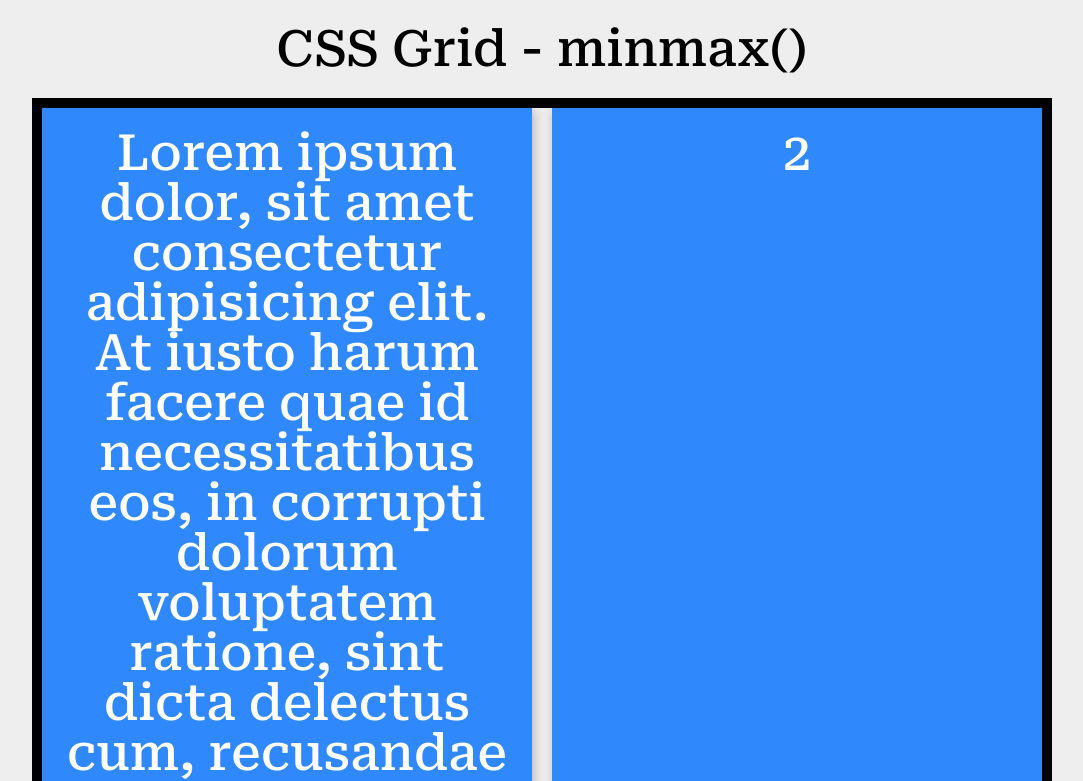
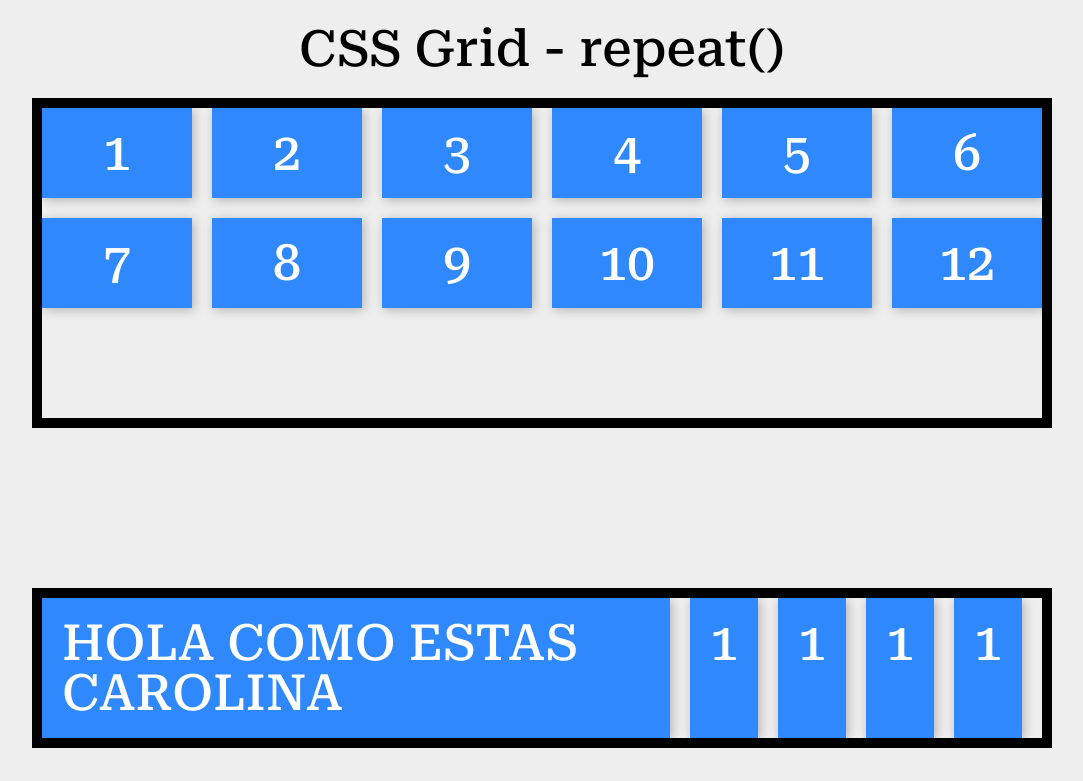
Before and after one commit to Bandu19/Curso_CSS_GRID, a website built with webpack: page src/index.html in a window 1280 px wide. Shown: the top 781 px of the page, without its empty margins (98-1181 px from the left). Built offline with nearby package versions, Linux system fonts and the light colour scheme.

Commit message:
CSS GRID 3 Función Repeat

```diff
--- /dev/null
+++ b/src/css/repeat.css
@@ -0,0 +1,18 @@
+/*Esta funcion de repeat nos va permitir
+evitar escribir mas columnas manualmente*/
+.content {
+  display: grid;
+  gap: 20px;
+  grid-template-columns: repeat(6, 1fr); /*MUCHO MEJOR*/
+  /*
+  No mucho mejor:
+    grid-template-columns: 1fr 1fr 1fr 1fr 1fr 1fr;
+  */
+  grid-template-rows: repeat(3, 1fr);
+}
+
+.content2 {
+  display: grid;
+  gap: 20px;
+  grid-template-columns: minmax(100px, auto) repeat(5, 1fr);
+}
--- a/src/index.html
+++ b/src/index.html
@@ -12,22 +12,17 @@
     />
     <!--TENGO QUE QUITARLO DESPUES-->
     <link rel="stylesheet" href="./styles.css" />
-    <link rel="stylesheet" href="../src/css/minmax.css" />
-    <title>CSS Grid - minmax()</title>
+    <link rel="stylesheet" href="../src/css/repeat.css" />
+    <title>CSS Grid - repeat()</title>
   </head>
 
   <body>
     <div class="header">
-      <p>CSS Grid - minmax()</p>
+      <p>CSS Grid - repeat()</p>
     </div>
 
     <div class="content">
-      <div>
-        Lorem ipsum dolor, sit amet consectetur adipisicing elit. At iusto harum
-        facere quae id necessitatibus eos, in corrupti dolorum voluptatem
-        ratione, sint dicta delectus cum, recusandae doloremque? At, fugiat
-        obcaecati.
-      </div>
+      <div>1</div>
       <div>2</div>
       <div>3</div>
       <div>4</div>
@@ -42,7 +37,7 @@
     </div>
 
     <div class="content2">
-      <div class="imagen">1</div>
+      <div class="imagen">HOLA COMO ESTAS CAROLINA</div>
       <div>1</div>
       <div>1</div>
       <div>1</div>
--- a/src/styles.css
+++ b/src/styles.css
@@ -45,7 +45,9 @@ body {
 .content2 > div {
   display: block;
   padding: 20px;
-  color: #000;
+  color: #fff;
+  background: #2f89fc;
+  box-shadow: 2px 2px 10px rgb(0, 0, 0, 0.25);
 }
 
 .imagen {
```
